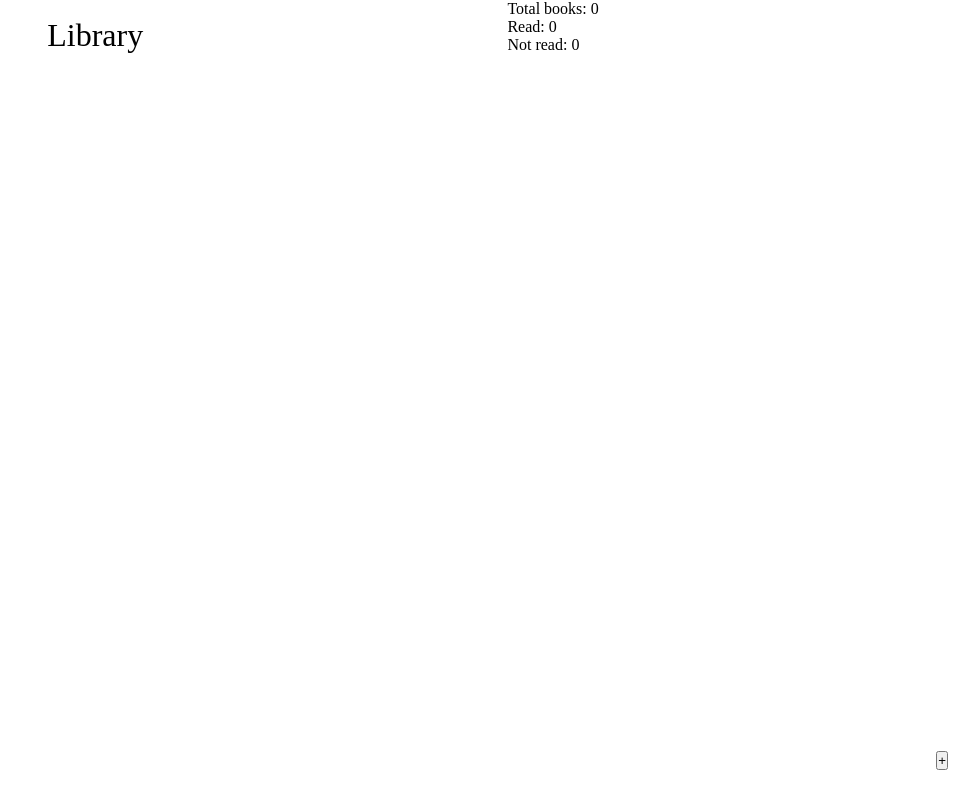
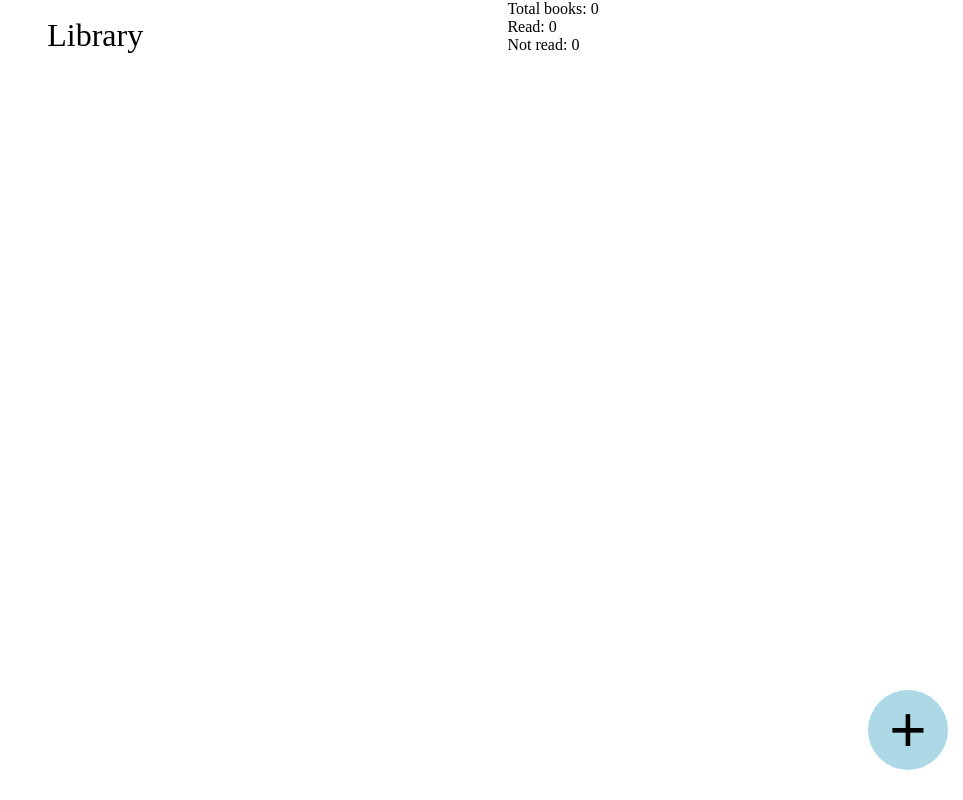
Before and after one commit to staticBunny/library, a plain HTML site: page index.html in a window 1280 px wide. Shown: the whole page, without its empty margins (317-1280 px from the left). Drawn offline with Linux system fonts and the light colour scheme.

Commit message:
Style 'add-books' button

```diff
--- a/styles.css
+++ b/styles.css
@@ -26,4 +26,17 @@
     position: fixed;
     bottom: 30px;
     right: 15px;
+    border-radius: 50%;
+    height: 5rem;
+    width: 5rem;
+    font-size: 4rem;
+    border-style: none;
+    background-color: lightblue;
+    cursor: pointer;
 }
+
+#add-book:hover {
+	height: 6rem;
+	width: 6rem;
+	font-size: 5rem;
+}
```
Also changed, not shown: index.html (line endings or trailing spaces).
